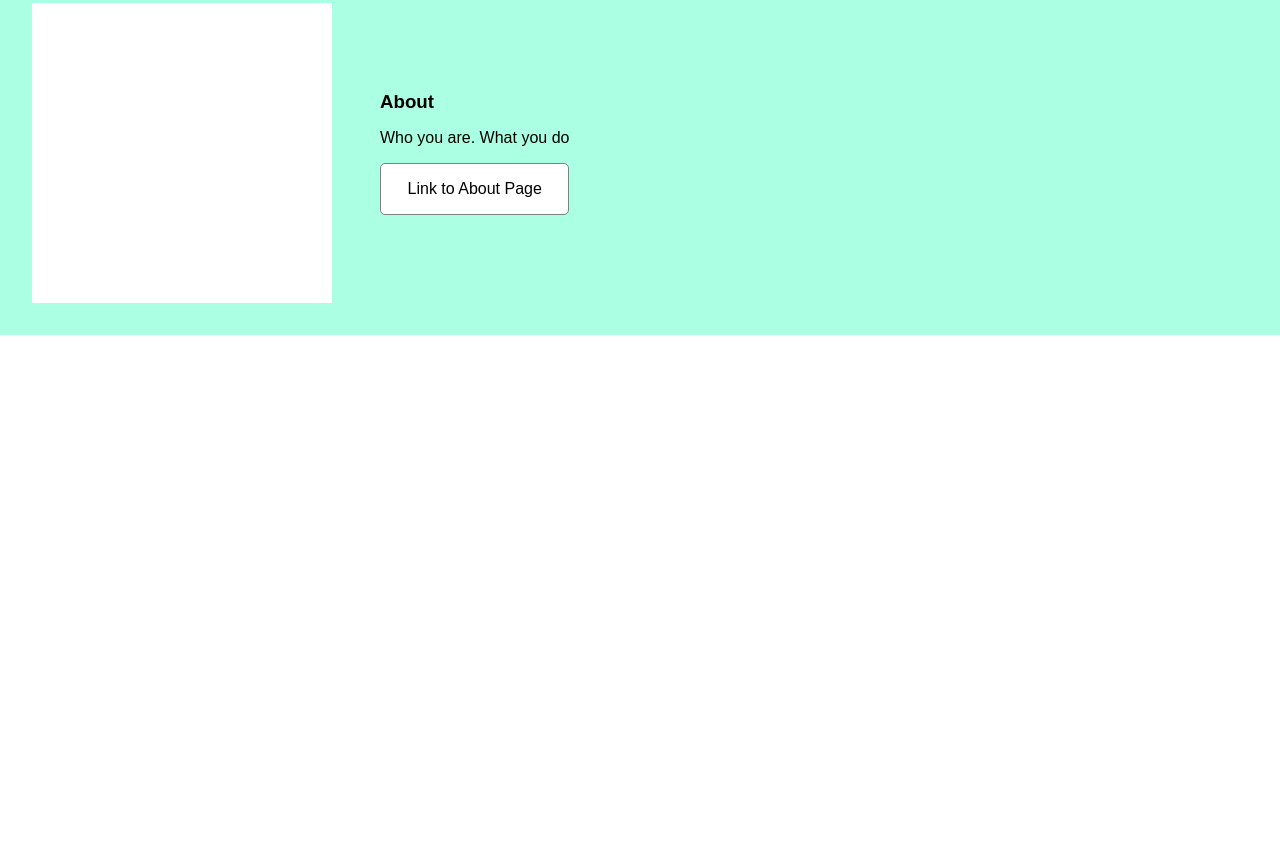
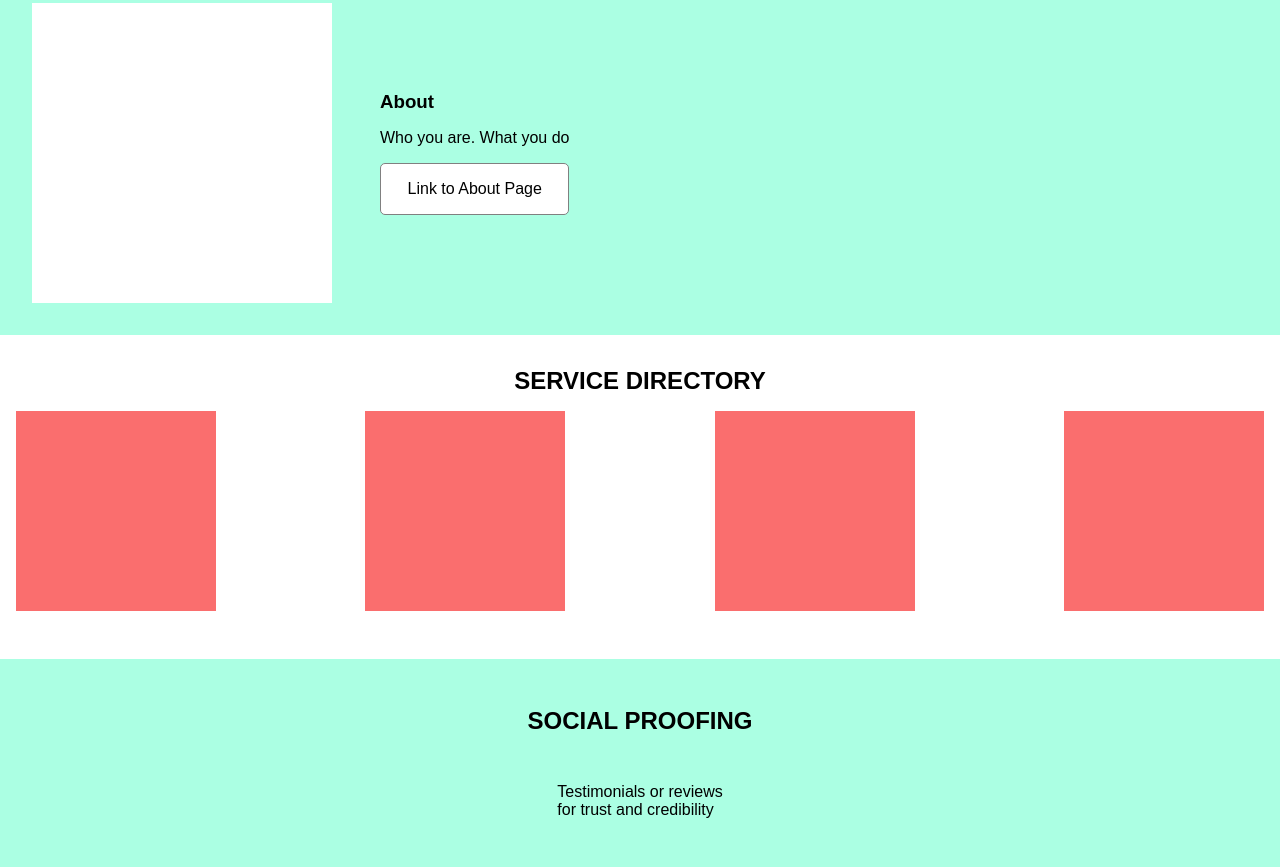
Before and after one commit to marcocrupi/layout_exenia_exercise_develhope, a plain HTML site: page index.html in a window 1280 px wide. Shown: the part 712-1579 px from the top of the page. Before the commit the page ends 1047 px from the top, so only its background shows below. Drawn offline with Linux system fonts and the light colour scheme.

Commit message:
mirko part3

```diff
--- a/index.html
+++ b/index.html
@@ -64,6 +64,31 @@
           <a href="*">Link to About Page</a>
         </div>
       </section>
+
+      <section class="section-services">
+        <h2>SERVICE DIRECTORY</h2>
+        <div class="container">
+          <div class="square">
+
+          </div>
+          <div class="square">
+
+          </div>
+          <div class="square">
+
+          </div>
+          <div class="square">
+
+          </div>
+        </div>
+      </section>
+      <section class="social">
+        <h2>SOCIAL PROOFING</h2>
+        <p>
+          Testimonials or reviews <br>
+          for trust and credibility
+        </p>
+      </section>
     </main>
   </body>
 </html>
--- a/style.css
+++ b/style.css
@@ -123,3 +123,43 @@ nav .logo {
     border-radius: 5px;
     border: 1px solid gray;
 }
+
+
+.section-services{
+    display:flex;
+    flex-direction: column;
+    align-items: center;
+    margin: 2rem 0;
+}
+
+.section-services h2{
+
+}
+
+.container{
+    display: flex;
+    justify-content: space-between;
+    width: 100%;
+}
+
+.square{
+    background-color: rgb(250, 110, 110);
+    height: 200px;
+    width: 200px;
+    margin: 1rem;
+}
+
+.social{
+    background-color: rgb(171, 255, 227);
+    display: flex;
+    flex-direction: column;
+    align-items: center;
+}
+
+.social h2{
+    padding:3rem 0;
+}
+
+.social p{
+    padding: 0 0 3rem 0;
+}
```
